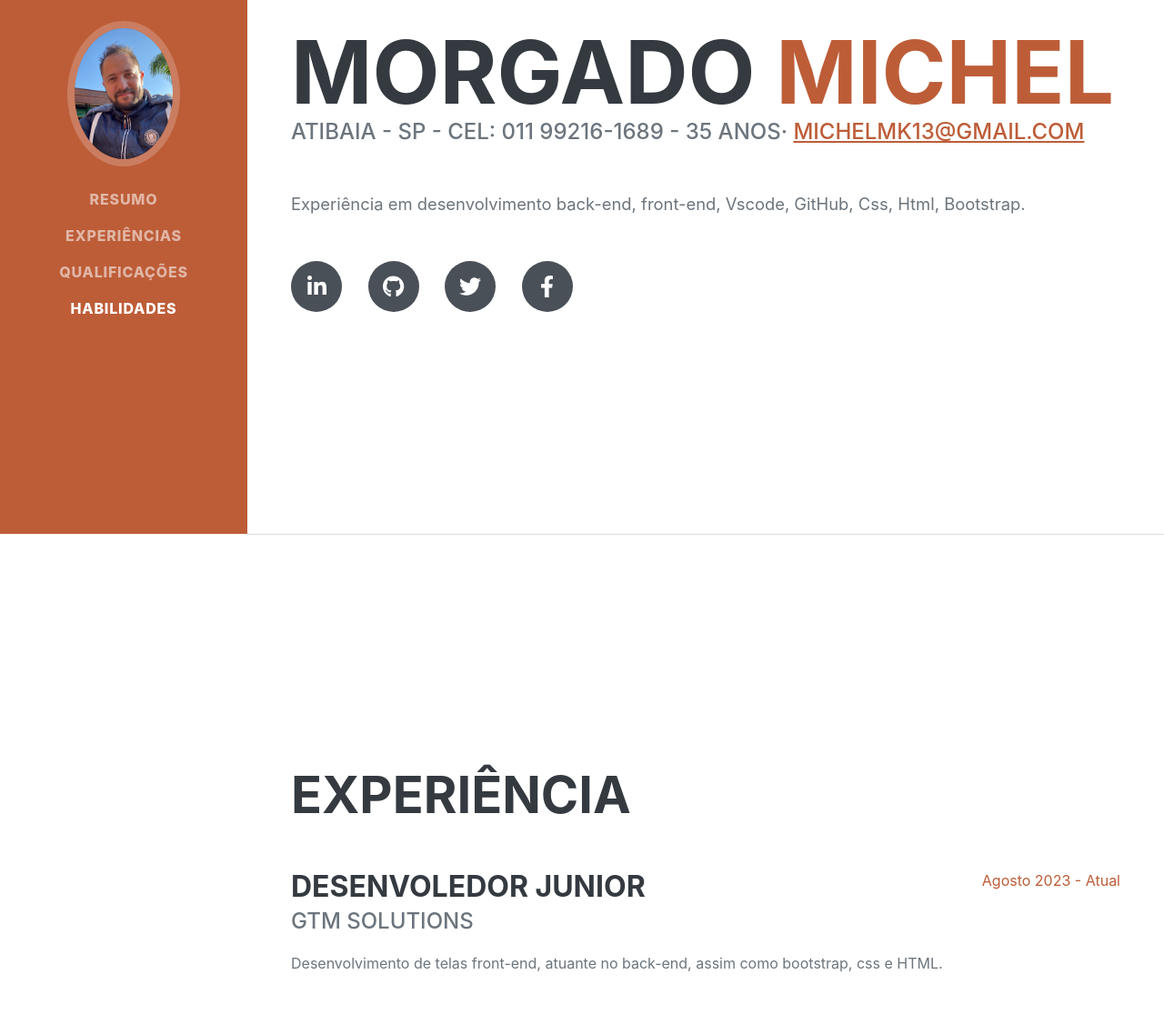
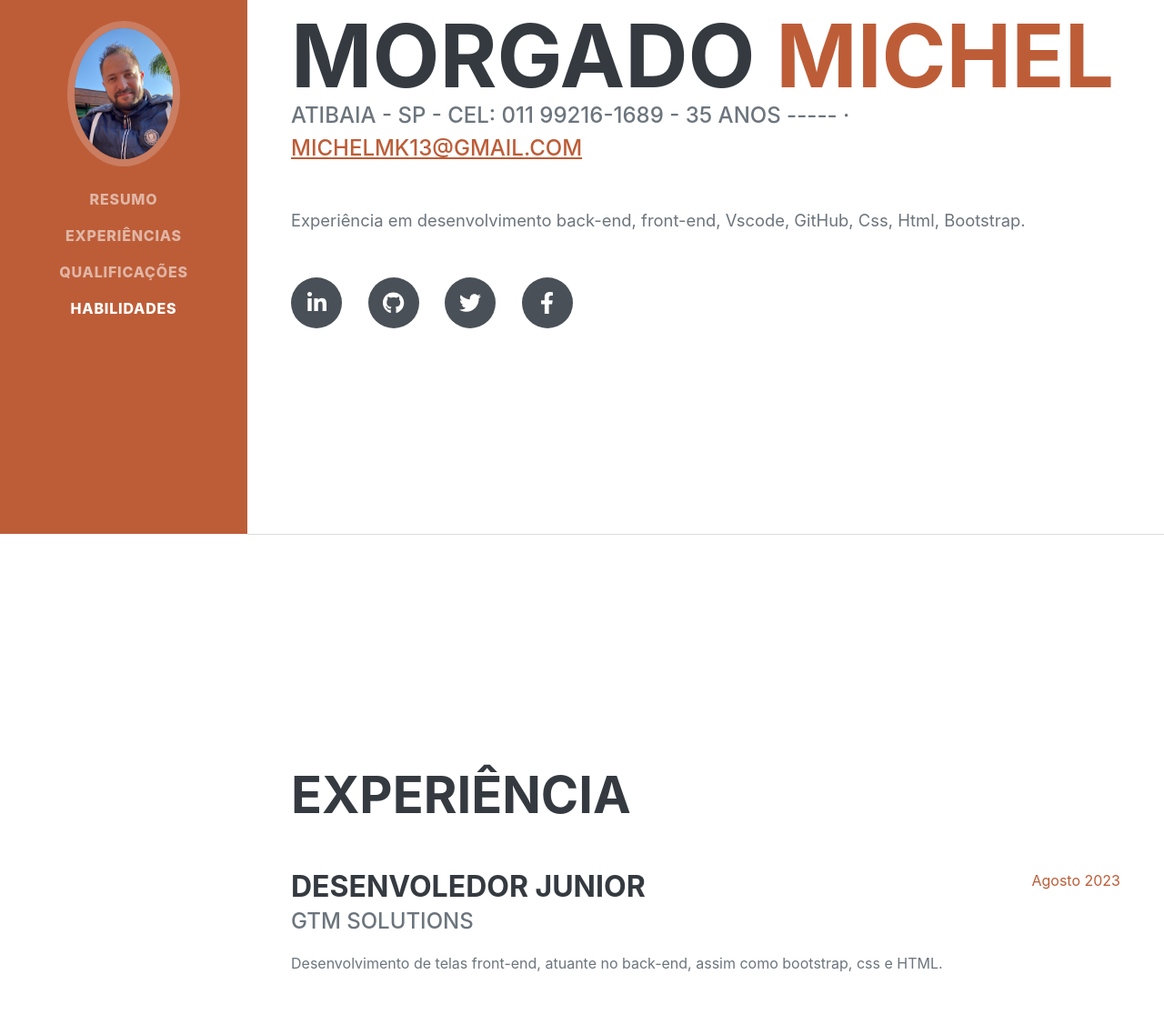
Before and after one commit to mmorgadobr/portfolio, a plain HTML site: page index.html in a window 1280 px wide. Shown: the part 213-1351 px from the top of the page at 91% size. Drawn offline with nearby package versions, Linux system fonts and the light colour scheme; a web font is replaced by a local one.

Commit message:
alteração teste

```diff
--- a/index.html
+++ b/index.html
@@ -39,7 +39,7 @@
                         <span class="text-primary">Michel</span>
                     </h1>
                     <div class="subheading mb-5">
-                        Atibaia - SP - Cel: 011 99216-1689 - 35 Anos·
+                        Atibaia - SP - Cel: 011 99216-1689 - 35 Anos ----- ·
                         <a href="mailto:name@email.com">michelmk13@gmail.com</a>
                     </div>
                     <p class="lead mb-5">Experiência em desenvolvimento back-end, front-end, Vscode, GitHub, Css, Html,
@@ -63,7 +63,7 @@
                             <div class="subheading mb-3">GTM Solutions</div>
                             <p>Desenvolvimento de telas front-end, atuante no back-end, assim como bootstrap, css e HTML.</p>
                         </div>
-                        <div class="flex-shrink-0"><span class="text-primary">Agosto 2023 - Atual</span></div>
+                        <div class="flex-shrink-0"><span class="text-primary">Agosto 2023</span></div>
                     </div>
                 </div>
             </section>
```
